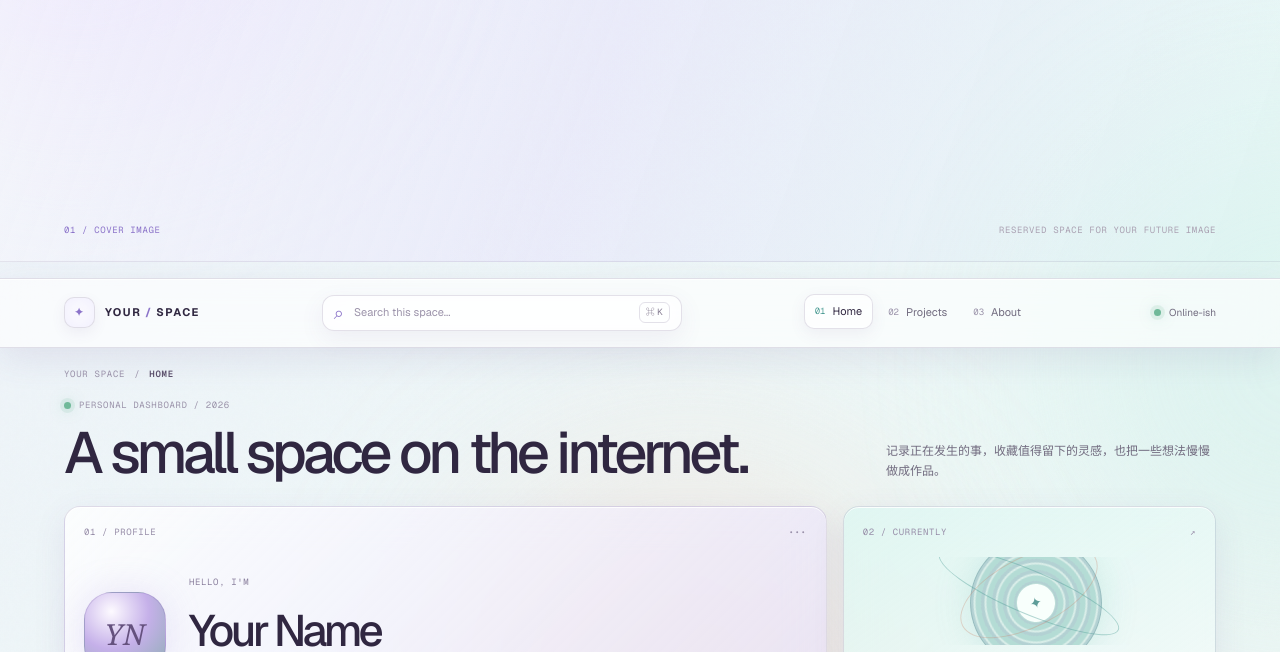
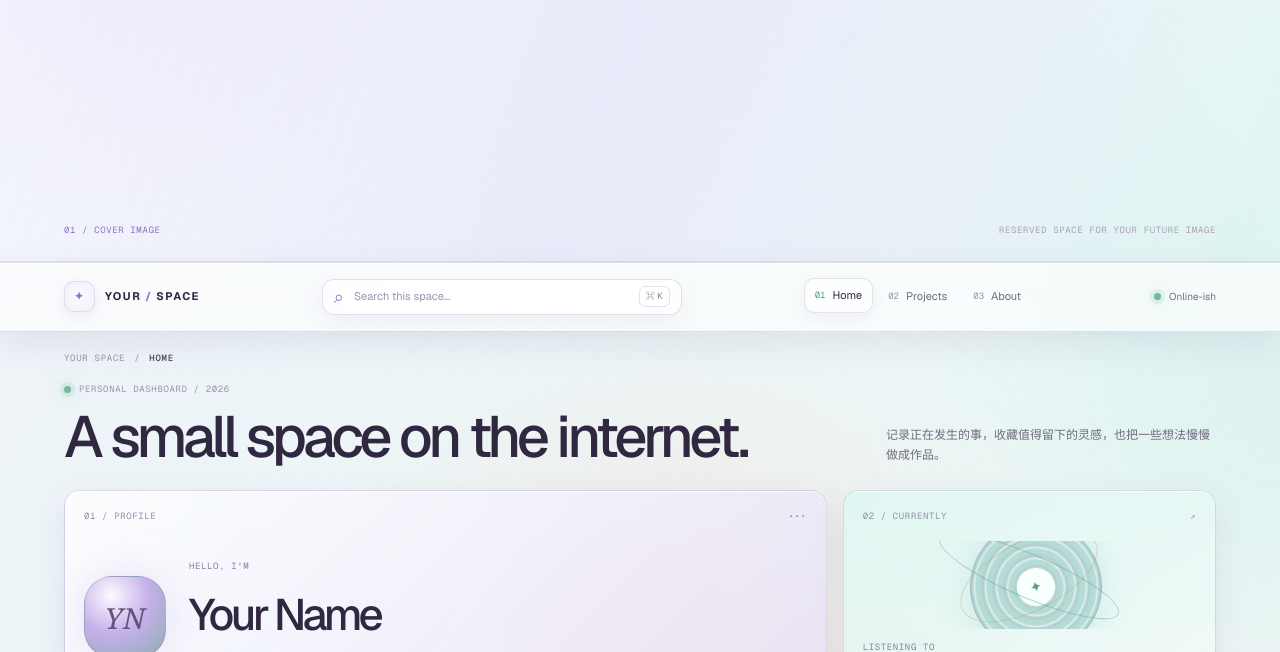
Before and after one commit to hhd233cored/Air, a Next.js app: page / in a window 1280 px wide. Shown: the part 148-800 px from the top of the page. Built offline with nearby package versions, Linux system fonts and the light colour scheme.

Commit message:
Tighten cover image to navigation edge

```diff
--- a/app/globals.css
+++ b/app/globals.css
@@ -49,7 +49,7 @@ button:focus-visible { outline: 2px solid var(--mint); outline-offset: 3px; }
 .cover-space__label, .cover-space__hint { font-family: var(--font-geist-mono), Consolas, monospace; font-size: 9px; letter-spacing: .07em; text-transform: uppercase; }
 .cover-space__label { color: #8b73c9; }
 .cover-space__hint { color: #aaa1b2; }
-.site-header { position: sticky; top: 12px; z-index: 10; width: 100%; min-height: 70px; margin-top: 16px; padding: 10px 0; border-block: 1px solid rgb(104 90 135 / .18); background: rgb(255 255 255 / .64); box-shadow: 0 12px 34px rgb(104 82 144 / .11), inset 0 1px 0 rgb(255 255 255 / .85); backdrop-filter: blur(22px); }
+.site-header { position: sticky; top: 12px; z-index: 10; width: 100%; min-height: 70px; margin-top: 0; padding: 10px 0; border-block: 1px solid rgb(104 90 135 / .18); background: rgb(255 255 255 / .64); box-shadow: 0 12px 34px rgb(104 82 144 / .11), inset 0 1px 0 rgb(255 255 255 / .85); backdrop-filter: blur(22px); }
 .site-header__inner { display: grid; grid-template-columns: auto minmax(230px, 360px) auto auto; align-items: center; gap: 28px; min-height: 48px; }
 .brand { display: flex; align-items: center; gap: 10px; color: var(--text); font-size: 11px; font-weight: 700; letter-spacing: .13em; white-space: nowrap; }
 .brand i { color: var(--accent); font-style: normal; }
```
